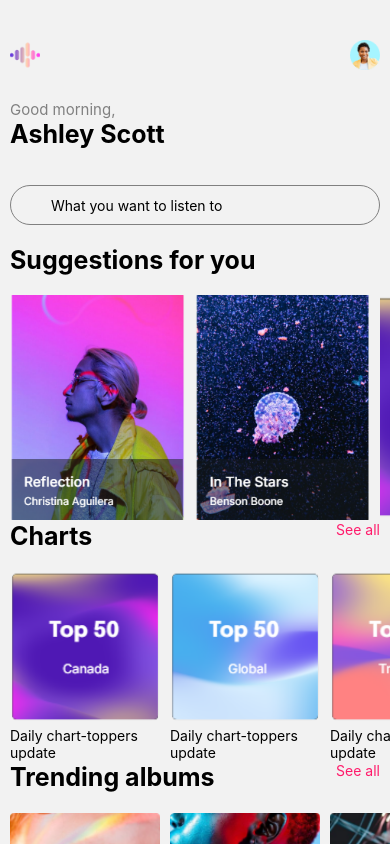
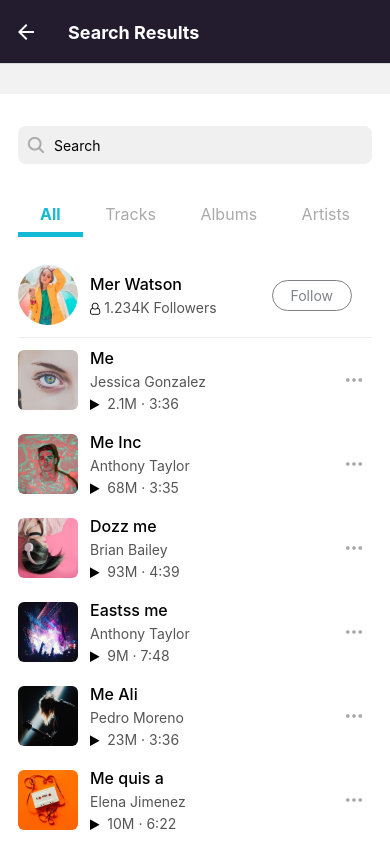
Before and after one commit to letanphat0107/App_MusicStream, a React Native app: screen /AudioListingSearchResults in a window 390 px wide. Shown: the top 844 px of the page. Built offline with nearby package versions, Linux system fonts and the light colour scheme; some icons are missing.

Commit message:
Liên kết màn hình Search với home

```diff
--- a/AppNavigator.js
+++ b/AppNavigator.js
@@ -14,6 +14,7 @@ import NewTag from "./screens/NewTag";
 import AddPlaylistScreen from "./screens/AddPlaylistScreen";
 import ArtistProfile from "./screens/ArtistProfile";
 import FeedAudioListing from "./screens/FeedAudioListing";
+import AudioListingSearchResults from "./screens/AudioListingSearchResults";
 
 const Stack = createStackNavigator();
 
@@ -97,6 +98,11 @@ function AppNavigator() {
         component={ArtistProfile}
         options={{ title: "Artist Profile" }}
       />
+      <Stack.Screen
+        name="AudioListingSearchResults"
+        component={AudioListingSearchResults}
+        options={{ title: "Search Results" }}
+      />
     </Stack.Navigator>
   );
 }
--- /dev/null
+++ b/screens/AudioListingSearchResults.jsx
@@ -0,0 +1,185 @@
+import React , {useState} from 'react';
+import { View, Text, TextInput, FlatList, Image, TouchableOpacity, StyleSheet } from 'react-native';
+import Icon from 'react-native-vector-icons/Ionicons';
+import { FontAwesome } from '@expo/vector-icons';
+
+const searchResults = [
+    { id: '1', title: 'Mer Watson', type: 'artist', followers: '1.234K Followers', image: require('../images/AudioListingSearchResults/Image85.png') },
+    { id: '2', title: 'Me', artist: 'Jessica Gonzalez', plays: '2.1M', duration: '3:36', image: require('../images/AudioListingSearchResults/Image83.png') },
+    { id: '3', title: 'Me Inc', artist: 'Anthony Taylor', plays: '68M', duration: '3:35', image: require('../images/AudioListingSearchResults/Image84.png') },
+    { id: '4', title: 'Dozz me', artist: 'Brian Bailey', plays: '93M', duration: '4:39', image: require('../images/AudioListingSearchResults/Image86.png') },
+    { id: '5', title: 'Eastss me', artist: 'Anthony Taylor', plays: '9M', duration: '7:48', image: require('../images/AudioListingSearchResults/Image87.png') },
+    { id: '6', title: 'Me Ali', artist: 'Pedro Moreno', plays: '23M', duration: '3:36', image: require('../images/AudioListingSearchResults/Image88.png') },
+    { id: '7', title: 'Me quis a', artist: 'Elena Jimenez', plays: '10M', duration: '6:22', image: require('../images/AudioListingSearchResults/Image89.png') },
+    { id: '8', title: 'Me light', artist: 'John Smith', plays: '81M', duration: '5:15', image: require('../images/AudioListingSearchResults/Image90.png') },
+];
+
+const SearchScreen = () => {
+    const [searchText, setSearchText] = useState('');
+    const [selectedTab, setSelectedTab] = useState('All');
+
+    const renderItem = ({ item }) => {
+        if (item.type === 'artist') {
+            return (
+                <View style={styles.artistItem}>
+                    <Image source={item.image } style={styles.artistImage} />
+                    <View style={styles.artistInfo}>
+                        <Text style={styles.artistName}>{item.title}</Text>
+                        <Text style={styles.artistFollowers}><FontAwesome name="user-o" size={12} color="black" /> {item.followers}</Text>
+                    </View>
+                    <TouchableOpacity style={styles.followButton}>
+                        <Text style={styles.followText}>Follow</Text>
+                    </TouchableOpacity>
+                </View>
+            );
+        } else {
+            return (
+                <View style={styles.resultItem}>
+                    <Image source={ item.image }style={styles.resultImage} />
+                    <View style={styles.resultInfo}>
+                        <Text style={styles.resultTitle}>{item.title}</Text>
+                        <Text style={styles.resultDetails}>{item.artist} </Text>
+                        <Text style={styles.resultDetails}><FontAwesome name="play" size={12} color="black" />  {item.plays} · {item.duration}</Text>
+                    </View>
+                    <TouchableOpacity style={styles.moreButton}>
+                        <Icon name="ellipsis-horizontal" size={20} color="#aaa" />
+                    </TouchableOpacity>
+                </View>
+            );
+        }
+    };
+
+    return (
+        <View style={styles.container}>
+            {/* Search Bar */}
+            <View style={styles.searchBar}>
+                <Icon name="search" size={20} color="#aaa" />
+                <TextInput
+                    style={styles.searchInput}
+                    placeholder="Search"
+                    value={searchText}
+                    onChangeText={setSearchText}
+                />
+                {searchText ? (
+                    <TouchableOpacity onPress={() => setSearchText('')}>
+                        <Icon name="close" size={20} color="#aaa" />
+                    </TouchableOpacity>
+                ) : null}
+            </View>
+
+            {/* Tabs */}
+            <View style={styles.tabs}>
+                {['All', 'Tracks', 'Albums', 'Artists'].map((tab) => (
+                    <TouchableOpacity key={tab} onPress={() => setSelectedTab(tab)}>
+                        <Text style={[styles.tab, selectedTab === tab && styles.activeTab]}>{tab}</Text>
+                    </TouchableOpacity>
+                ))}
+            </View>
+
+            {/* Results */}
+            <FlatList
+                data={searchResults}
+                keyExtractor={(item) => item.id}
+                renderItem={renderItem}
+            />
+        </View>
+    );
+};
+
+const styles = StyleSheet.create({
+    container: {
+        flex: 1,
+        backgroundColor: '#fff',
+        paddingHorizontal: 18, // Optional padding
+        paddingTop: 16,        // Optional padding for top spacing
+        marginTop: 30
+    },
+    searchBar: {
+        flexDirection: 'row',
+        alignItems: 'center',
+        backgroundColor: '#f0f0f0',
+        borderRadius: 8,
+        padding: 8,
+        marginVertical: 16,
+    },
+    searchInput: {
+        flex: 1,
+        marginHorizontal: 8,
+    },
+    tabs: {
+        flexDirection: 'row',
+        justifyContent: 'space-between',
+        marginBottom: 16,
+        marginTop: 16
+    },
+    tab: {
+        paddingVertical: 8,
+        paddingHorizontal: 22,
+        fontSize: 16,
+        color: '#aaa',
+        textAlign: 'center',
+    },
+    activeTab: {
+        color: '#14b9d5',
+        fontWeight: 'bold',
+        borderBottomWidth: 5,
+        borderBottomColor: '#14b9d5'
+    },
+    artistItem: {
+        flexDirection: 'row',
+        alignItems: 'center',
+        paddingVertical: 12,
+        borderBottomWidth: 1,
+        borderBottomColor: '#eee',
+    },
+    artistImage: {
+        width: 60,
+        height: 60,
+        borderRadius: 25,
+        marginRight: 12,
+    },
+    artistInfo: {
+        flex: 1,
+    },
+    artistName: {
+        fontSize: 16,
+        fontWeight: '500',
+    },
+    artistFollowers: {
+        color: '#555',
+        marginTop: 5
+    },
+    followButton: {
+        backgroundColor: 'white', paddingVertical: 6, paddingHorizontal: 18, borderRadius: 30, marginRight: 20 , borderWidth: 1, borderColor: '#7f8286'
+    },
+    followText: {
+        color: '#7f8286' , fontSize: 14
+    },
+    resultItem: {
+        flexDirection: 'row',
+        alignItems: 'center',
+        paddingVertical: 10,
+    },
+    resultImage: {
+        width: 60,
+        height: 60,
+        borderRadius: 6,
+        marginRight: 12,
+    },
+    resultInfo: {
+        flex: 1,
+    },
+    resultTitle: {
+        fontSize: 16,
+        fontWeight: '500',
+    },
+    resultDetails: {
+        color: '#555',
+        marginTop: 5,
+    },
+    moreButton: {
+        padding: 8,
+    },
+});
+
+export default SearchScreen;
--- a/screens/HomeAudioListing.jsx
+++ b/screens/HomeAudioListing.jsx
@@ -183,7 +183,7 @@ export default function HomeAudioListing() {
           <Text style={styles.iconTitle}>Home</Text>
         </View>
         <View style={styles.iconContainer}>
-          <TouchableOpacity>
+          <TouchableOpacity onPress={()=>navigation.navigate('AudioListingSearchResults')}>
             <Search style={styles.icon} />
           </TouchableOpacity>
           <Text style={styles.iconTitle}>Search</Text>
```
